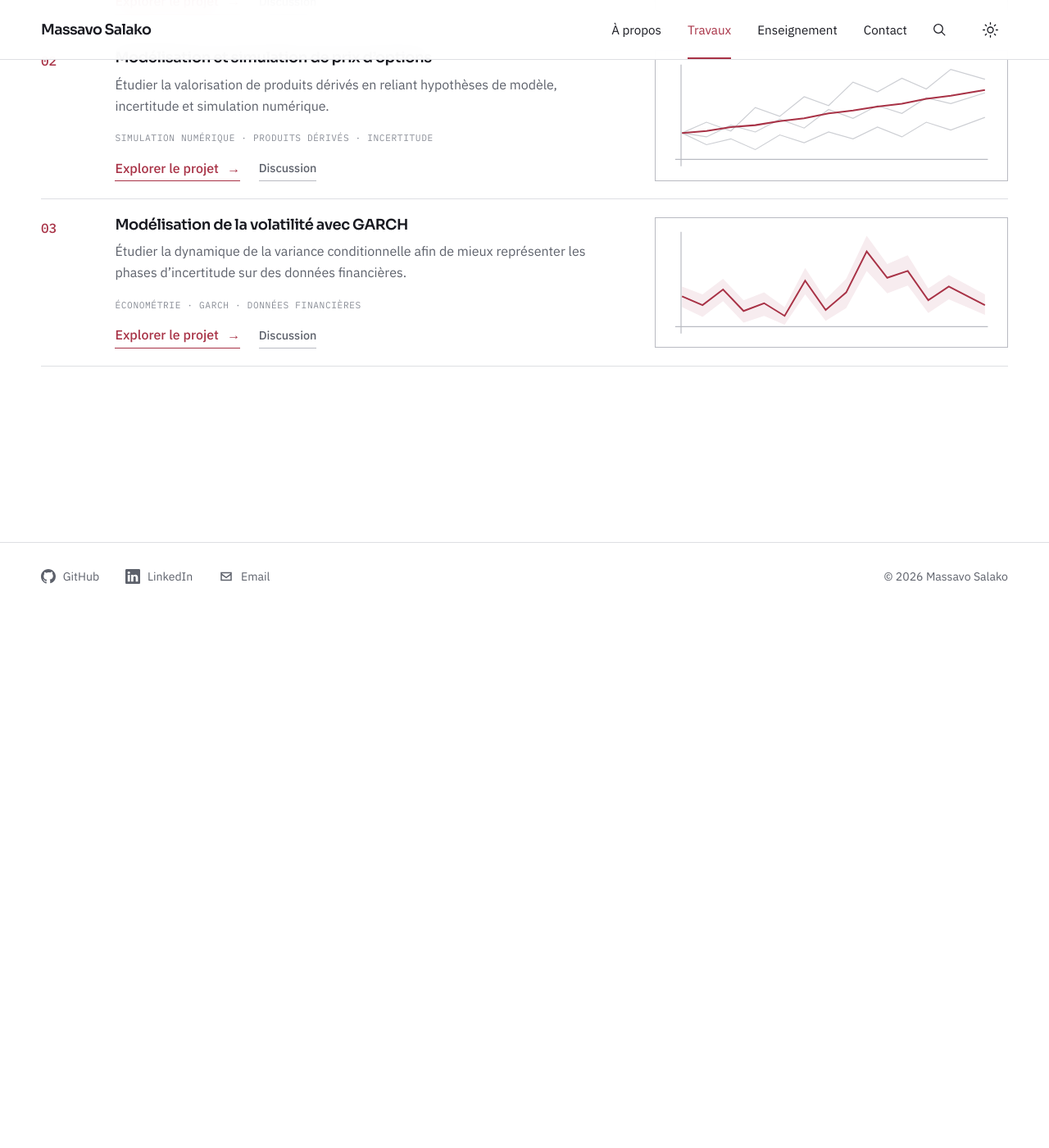
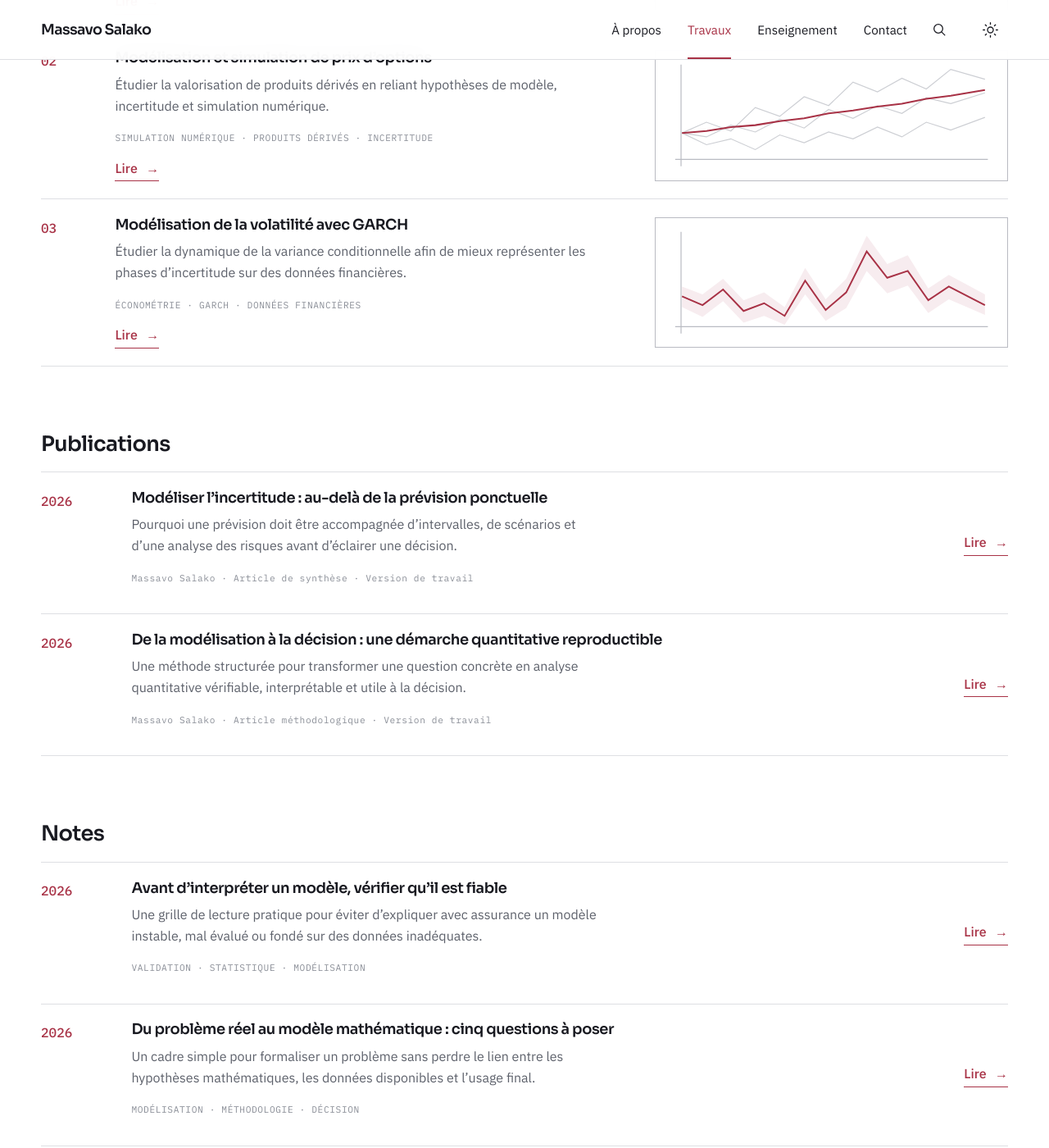
Before and after one commit to mamso-dek/mamso-dek.github.io, a Jekyll site: the page built from publications.html, in a window 1280 px wide and 1400 px high, scrolled down 656 px. Shown: the whole window at 82% size. Built offline with Jekyll 4.4.1, drawn with Linux system fonts in a browser that asks for light colours; before the commit the page ends 1234 px from its top, so only the background shows below that; some of the changed lines change nothing that is shown; some of the changed text lies outside the part shown.

Commit message:
Add starter publications and notes

```diff
--- /dev/null
+++ b/_notes/probleme-reel-modele-mathematique.md
@@ -0,0 +1,59 @@
+---
+title: "Du problème réel au modèle mathématique : cinq questions à poser"
+summary: Un cadre simple pour formaliser un problème sans perdre le lien entre les hypothèses mathématiques, les données disponibles et l’usage final.
+date: 2026-07-20
+tags:
+  - Modélisation
+  - Méthodologie
+  - Décision
+search_terms: problème réel modèle mathématique formalisation hypothèses variables objectif décision contraintes données
+comment_term: note-probleme-reel-modele-mathematique
+---
+## Le vrai point de départ
+
+La modélisation commence rarement par une équation. Elle commence par une situation décrite avec des mots : prévoir une demande, mesurer un risque, expliquer une variation ou choisir entre plusieurs actions.
+
+Le rôle du modélisateur est de transformer cette situation en objets observables et en relations analysables, tout en conservant les éléments importants du contexte.
+
+## 1. Quelle décision le modèle doit-il éclairer ?
+
+Une question vague comme « comprendre les ventes » peut conduire à des dizaines d’analyses différentes. Il faut préciser l’action attendue : ajuster un stock, planifier un budget, détecter une anomalie ou comparer des stratégies.
+
+La décision détermine la cible, l’horizon et le niveau d’erreur acceptable.
+
+## 2. Quel est le système étudié ?
+
+Définir le système consiste à choisir une frontière. Quelles variables sont internes au problème ? Quels facteurs seront considérés comme extérieurs ? Quelle échelle temporelle et spatiale est pertinente ?
+
+Une frontière trop large rend le modèle difficile à estimer. Une frontière trop étroite peut exclure un mécanisme essentiel. Le bon choix dépend de l’objectif, pas d’une représentation exhaustive de la réalité.
+
+## 3. Quelles hypothèses simplifient la réalité ?
+
+Tout modèle repose sur des hypothèses : indépendance, stationnarité, linéarité, homogénéité, distribution particulière ou comportement rationnel. Elles ne sont pas forcément vraies au sens absolu ; elles doivent être suffisamment raisonnables pour l’usage envisagé.
+
+Chaque hypothèse devrait être associée à deux questions :
+
+- Comment peut-on la vérifier ou en tester les conséquences ?
+- Que se passe-t-il si elle est fausse ?
+
+## 4. Quelles données permettent d’identifier le modèle ?
+
+Une variable théoriquement importante n’est pas toujours observable. À l’inverse, une variable disponible n’est pas nécessairement pertinente.
+
+Il faut relier chaque quantité du modèle à une mesure, un indicateur ou une source de données. Cette étape révèle souvent les limites d’identification : plusieurs mécanismes peuvent expliquer les mêmes observations.
+
+La qualité de la formalisation dépend donc autant des données absentes que des données présentes.
+
+## 5. Comment juger si le modèle est utile ?
+
+Le critère d’utilité doit être défini avant l’estimation. Il peut s’agir d’une erreur de prévision, d’une capacité à classer des risques, d’une stabilité sous plusieurs scénarios ou d’une amélioration mesurable de la décision.
+
+Un bon modèle n’est pas nécessairement le plus complexe. C’est celui qui apporte une réponse suffisamment précise, compréhensible et robuste au regard du coût de l’erreur.
+
+## Une boucle plutôt qu’une ligne droite
+
+La modélisation est itérative. Les premiers résultats conduisent souvent à reformuler la question, rechercher de nouvelles données ou modifier une hypothèse. Cette boucle n’est pas un échec : elle constitue le cœur de la démarche scientifique.
+
+## À retenir
+
+Passer du réel aux mathématiques exige de préserver trois liens : entre le modèle et la décision, entre les variables et les données, puis entre les résultats et leurs limites. Ces liens donnent au formalisme sa valeur pratique.
--- /dev/null
+++ b/_notes/valider-avant-interpreter.md
@@ -0,0 +1,55 @@
+---
+title: Avant d’interpréter un modèle, vérifier qu’il est fiable
+summary: Une grille de lecture pratique pour éviter d’expliquer avec assurance un modèle instable, mal évalué ou fondé sur des données inadéquates.
+date: 2026-08-07
+tags:
+  - Validation
+  - Statistique
+  - Modélisation
+search_terms: validation modèle interprétation performance données fuite surapprentissage résidus robustesse
+comment_term: note-valider-modele-avant-interpreter
+---
+## Pourquoi cet ordre est important
+
+Les outils d’interprétation peuvent produire des graphiques convaincants même lorsque le modèle apprend une relation fragile. Expliquer une prédiction n’a de valeur que si la prédiction elle-même repose sur une évaluation correcte.
+
+Avant de commenter l’importance d’une variable ou la contribution d’un facteur, quatre niveaux doivent être examinés.
+
+## 1. La qualité des données
+
+Le modèle apprend ce que les données lui montrent. Il faut vérifier la définition de la cible, la période couverte, les valeurs manquantes, les doublons et les changements de méthode de collecte.
+
+Une attention particulière doit être portée aux variables qui contiennent indirectement une information future. Cette fuite de données peut créer une performance spectaculaire pendant les tests et disparaître complètement en utilisation réelle.
+
+## 2. Le protocole d’évaluation
+
+La séparation entre apprentissage et test doit reproduire la situation future. Pour une série temporelle, un découpage aléatoire mélange le passé et le futur et peut surestimer la performance. Pour des observations regroupées par individu, entreprise ou zone, il faut éviter que le même groupe apparaisse des deux côtés.
+
+Le modèle doit aussi être comparé à une référence simple : moyenne historique, dernière valeur observée, règle métier ou régression élémentaire. Sans cette base, il est impossible de mesurer le gain réel apporté par la complexité.
+
+## 3. La stabilité des résultats
+
+Un score moyen peut masquer des différences importantes. Le modèle doit être évalué selon les périodes, les segments et les niveaux de la variable cible.
+
+Quelques questions utiles :
+
+- La performance dépend-elle fortement d’une seule période ?
+- Certaines catégories accumulent-elles davantage d’erreurs ?
+- Les résultats changent-ils après une petite variation des paramètres ?
+- Le modèle reste-t-il cohérent face à des observations atypiques ?
+
+## 4. Le diagnostic des erreurs
+
+Les erreurs contiennent souvent plus d’information que le score global. Leur analyse permet d’identifier une tendance oubliée, une variance non constante, une saisonnalité ou une structure que le modèle ne représente pas.
+
+Dans un modèle probabiliste, il faut également vérifier la calibration des probabilités ou des intervalles. Un modèle peut classer correctement les observations tout en attribuant des probabilités excessivement confiantes.
+
+## Quand interpréter
+
+L’interprétation devient pertinente lorsque le protocole est crédible, que la performance dépasse une référence utile et que les résultats restent suffisamment stables. Les outils d’explication peuvent alors servir à formuler des hypothèses, contrôler la cohérence du modèle et communiquer ses mécanismes.
+
+Ils ne prouvent toutefois pas automatiquement une causalité. Ils décrivent la manière dont le modèle utilise les variables dans le cadre des données et des hypothèses disponibles.
+
+## À retenir
+
+L’ordre rigoureux est simple : vérifier les données, valider le protocole, étudier les erreurs, tester la robustesse, puis interpréter. Inverser cet ordre risque de produire une explication précise d’un résultat qui ne mérite pas encore la confiance.
--- /dev/null
+++ b/_publications/modelisation-decision-reproductible.md
@@ -0,0 +1,66 @@
+---
+title: "De la modélisation à la décision : une démarche quantitative reproductible"
+summary: Une méthode structurée pour transformer une question concrète en analyse quantitative vérifiable, interprétable et utile à la décision.
+authors: Massavo Salako
+year: 2026
+venue: "Article méthodologique · Version de travail"
+publication_type: Article méthodologique
+search_terms: modélisation mathématique décision reproductibilité validation données indicateurs modèle quantitatif
+---
+## Résumé
+
+Un modèle utile ne se réduit pas à un algorithme performant. Il relie une question clairement formulée, des données dont les limites sont connues, une méthode adaptée et une restitution compréhensible. Cette publication propose une démarche de travail reproductible pour construire ce lien sans confondre précision numérique et pertinence décisionnelle.
+
+## 1. Commencer par la décision
+
+La première étape n’est pas de choisir un modèle, mais de préciser ce que l’analyse doit permettre de décider. Une même base de données peut répondre à plusieurs questions, chacune exigeant une cible, un horizon et un niveau d’incertitude différents.
+
+Avant tout calcul, il faut expliciter :
+
+- la décision ou l’action à éclairer ;
+- la variable réellement pertinente ;
+- l’horizon temporel de l’étude ;
+- le coût relatif des différentes erreurs ;
+- les contraintes opérationnelles d’utilisation.
+
+Cette formulation évite de produire un résultat techniquement correct mais inutilisable dans le contexte réel.
+
+## 2. Construire une base d’analyse traçable
+
+La qualité d’un modèle dépend directement de la qualité du chemin parcouru par les données. Les transformations doivent donc être documentées : origine, période d’observation, valeurs manquantes, corrections, agrégations et règles d’exclusion.
+
+Une base reproductible conserve trois niveaux distincts :
+
+1. les données brutes, jamais modifiées ;
+2. les données préparées, obtenues par un traitement automatisé ;
+3. les données d’analyse, accompagnées des variables construites.
+
+Cette séparation facilite la vérification des résultats et permet de mettre à jour l’étude sans recommencer manuellement toutes les étapes.
+
+## 3. Comparer avant de complexifier
+
+Un modèle simple constitue un point de référence indispensable. Il permet de mesurer la valeur réellement apportée par une méthode plus complexe. La comparaison doit être réalisée sur des données qui n’ont pas servi à l’estimation et avec des métriques reliées au problème étudié.
+
+La validation ne porte pas uniquement sur une moyenne de performance. Elle examine également :
+
+- la stabilité selon les périodes ou les groupes ;
+- la sensibilité aux hypothèses et aux paramètres ;
+- le comportement face aux observations atypiques ;
+- la cohérence des résidus et des erreurs ;
+- l’incertitude entourant les estimations.
+
+## 4. Interpréter sans surpromettre
+
+L’interprétation consiste à expliquer ce que le modèle apprend, mais aussi ce qu’il ne peut pas établir. Une association statistique n’est pas automatiquement une relation causale. Une prévision précise sur l’échantillon observé ne garantit pas la même précision après un changement de contexte.
+
+Une restitution rigoureuse distingue donc les résultats, les hypothèses, les limites et les conséquences possibles pour la décision. Les graphiques et indicateurs doivent aider le lecteur à comprendre le raisonnement, pas seulement à constater un score.
+
+## 5. Rendre le résultat reproductible
+
+Une étude quantitative est reproductible lorsqu’une autre personne peut retrouver les mêmes résultats à partir des mêmes données et des mêmes instructions. Cela suppose de versionner le code, fixer les dépendances, décrire les étapes et conserver les paramètres utilisés.
+
+La reproductibilité n’est pas une formalité documentaire. Elle rend le modèle auditable, facilite sa maintenance et permet de détecter plus rapidement une rupture dans les données ou dans les performances.
+
+## Conclusion
+
+La valeur d’une étude quantitative naît de l’enchaînement complet : question, données, hypothèses, validation, interprétation et décision. La sophistication mathématique reste importante, mais elle devient réellement utile lorsqu’elle s’inscrit dans une démarche transparente et vérifiable.
--- /dev/null
+++ b/_publications/modeliser-incertitude-prevision.md
@@ -0,0 +1,71 @@
+---
+title: "Modéliser l’incertitude : au-delà de la prévision ponctuelle"
+summary: Pourquoi une prévision doit être accompagnée d’intervalles, de scénarios et d’une analyse des risques avant d’éclairer une décision.
+authors: Massavo Salako
+year: 2026
+venue: "Article de synthèse · Version de travail"
+publication_type: Article de synthèse
+search_terms: incertitude prévision intervalle confiance scénario risque calibration probabilités décision modélisation
+---
+## Résumé
+
+Une valeur prévue donne l’illusion d’une réponse définitive : un prix, une demande, un indicateur ou une probabilité. Pourtant, toute prévision dépend de données incomplètes, d’hypothèses et d’un modèle imparfait. Cette publication présente les principales formes d’incertitude et montre comment les intégrer à une analyse destinée à la décision.
+
+## La prévision ponctuelle ne suffit pas
+
+Deux modèles peuvent produire la même valeur centrale tout en impliquant des niveaux de risque très différents. Prévoir une demande de 1 000 unités n’a pas le même sens si l’erreur habituelle est de 20 unités ou de 400 unités.
+
+La décision exige donc au minimum trois informations :
+
+- une estimation centrale ;
+- une mesure de dispersion ou un intervalle ;
+- les conditions dans lesquelles cette estimation reste crédible.
+
+## Identifier les sources d’incertitude
+
+L’incertitude observée peut provenir de plusieurs niveaux.
+
+### Les données
+
+Les mesures peuvent être bruitées, manquantes ou révisées. L’échantillon peut aussi représenter imparfaitement la population ou le contexte futur.
+
+### Les paramètres
+
+Les coefficients d’un modèle sont estimés à partir d’un nombre limité d’observations. D’autres échantillons plausibles conduiraient à des valeurs légèrement différentes.
+
+### La structure du modèle
+
+Tout modèle simplifie la réalité. Le choix des variables, de la forme fonctionnelle ou de la distribution introduit une incertitude qui n’apparaît pas toujours dans les intervalles classiques.
+
+### Le contexte futur
+
+Une rupture réglementaire, économique, technologique ou comportementale peut rendre moins pertinentes les relations apprises dans le passé.
+
+## Intervalles, distributions et scénarios
+
+Un intervalle de prévision décrit une plage de valeurs plausibles pour une future observation. Une distribution prédictive va plus loin en attribuant un poids relatif aux différentes valeurs possibles. Les scénarios, quant à eux, permettent d’explorer des hypothèses structurées qui ne sont pas nécessairement présentes dans l’historique.
+
+Ces outils sont complémentaires :
+
+| Outil | Question principale |
+| --- | --- |
+| Intervalle | Dans quelle plage la valeur future peut-elle se situer ? |
+| Distribution | Quelles valeurs sont les plus ou les moins probables ? |
+| Scénario | Que se passerait-il sous une hypothèse particulière ? |
+| Test de sensibilité | Quels paramètres influencent le plus le résultat ? |
+
+## Vérifier la calibration
+
+Un intervalle annoncé à 90 % devrait contenir la valeur observée environ neuf fois sur dix, sur une série suffisamment longue de situations comparables. Cette propriété, appelée calibration, doit être vérifiée empiriquement.
+
+Des intervalles trop étroits donnent une confiance excessive. Des intervalles systématiquement trop larges protègent contre l’erreur, mais apportent peu d’information. La bonne représentation de l’incertitude recherche un équilibre entre couverture et précision.
+
+## Relier l’incertitude à la décision
+
+L’incertitude devient opérationnelle lorsqu’elle est comparée aux conséquences possibles. Une décision réversible et peu coûteuse n’exige pas le même niveau de prudence qu’une décision engageant des ressources importantes.
+
+Il est alors utile de raisonner en pertes attendues, en seuils de risque ou en scénarios défavorables. Le meilleur choix n’est pas toujours celui associé à la prévision moyenne la plus favorable, mais celui dont les conséquences restent acceptables dans plusieurs situations plausibles.
+
+## Conclusion
+
+Présenter l’incertitude ne fragilise pas un modèle ; cela le rend plus honnête et plus utile. Une prévision accompagnée d’intervalles, de scénarios et d’une analyse de sensibilité permet de passer d’un chiffre isolé à une décision réellement informée.
--- a/publications.html
+++ b/publications.html
@@ -12,8 +12,8 @@ permalink: /publications.html
 <section class="page-intro section-shell reveal">
   <h1>Travaux</h1>
   <p>
-    Projets, publications et notes où les mathématiques rencontrent les
-    données, la modélisation et la décision.
+    Une sélection de travaux en modélisation mathématique et en analyse de
+    données, conçus pour comprendre des phénomènes complexes et éclairer la décision.
   </p>
 </section>
 
@@ -35,8 +35,7 @@ permalink: /publications.html
         <p>{{ project.summary }}</p>
         <p class="entry-methods">{{ project.methods_label }}</p>
         <div class="entry-actions">
-          <a class="text-link" href="{{ project.url | relative_url }}">Explorer le projet <span aria-hidden="true">→</span></a>
-          {% if project.comments %}<a class="quiet-link" href="{{ project.url | relative_url }}#discussion">Discussion</a>{% endif %}
+          <a class="text-link" href="{{ project.url | relative_url }}">Lire <span aria-hidden="true">→</span></a>
         </div>
       </div>
       {% include project-card-visual.html visual=project.visual %}
@@ -53,11 +52,11 @@ permalink: /publications.html
       <p class="entry-index" aria-hidden="true">{{ publication.year }}</p>
       <div class="entry-content">
         <h3><a href="{{ publication.url | relative_url }}">{{ publication.title }}</a></h3>
-        <p>{{ publication.authors }}</p>
-        <p class="entry-methods">{{ publication.venue }}</p>
+        <p>{{ publication.summary }}</p>
+        <p class="entry-methods">{{ publication.authors }} · {{ publication.venue }}</p>
       </div>
       <div class="entry-actions entry-resource-actions">
-        <a class="text-link" href="{{ publication.url | relative_url }}">Consulter <span aria-hidden="true">→</span></a>
+        <a class="text-link" href="{{ publication.url | relative_url }}">Lire <span aria-hidden="true">→</span></a>
         {% for link in publication.links %}
           <a class="quiet-link" href="{% if link.external %}{{ link.url }}{% else %}{{ link.url | relative_url }}{% endif %}"{% if link.external %} target="_blank" rel="noopener"{% endif %}>{{ link.label }}</a>
         {% endfor %}
@@ -79,7 +78,7 @@ permalink: /publications.html
         {% if note.tags %}<p class="entry-methods">{{ note.tags | join: " · " | upcase }}</p>{% endif %}
       </div>
       <div class="entry-actions entry-resource-actions">
-        <a class="text-link" href="{{ note.url | relative_url }}">Lire la note <span aria-hidden="true">→</span></a>
+        <a class="text-link" href="{{ note.url | relative_url }}">Lire <span aria-hidden="true">→</span></a>
       </div>
     </article>
   {% endfor %}
```
